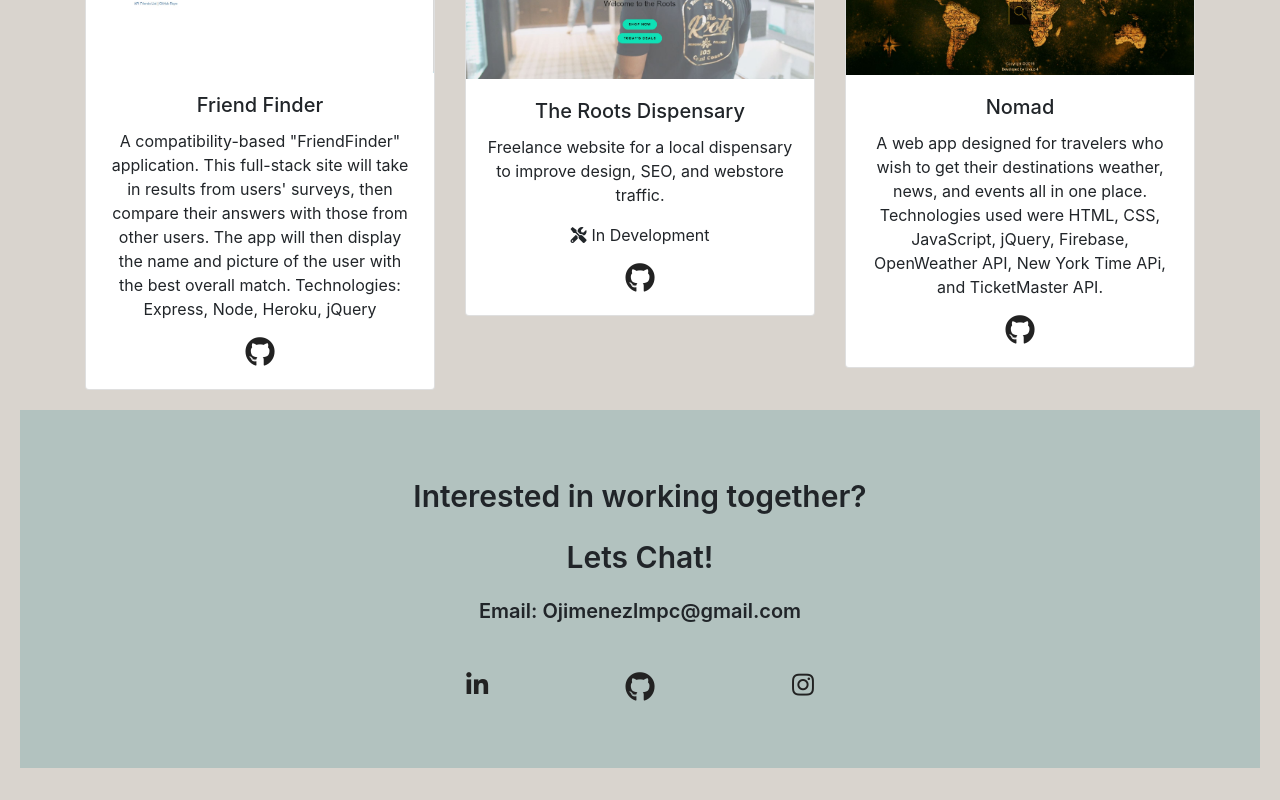
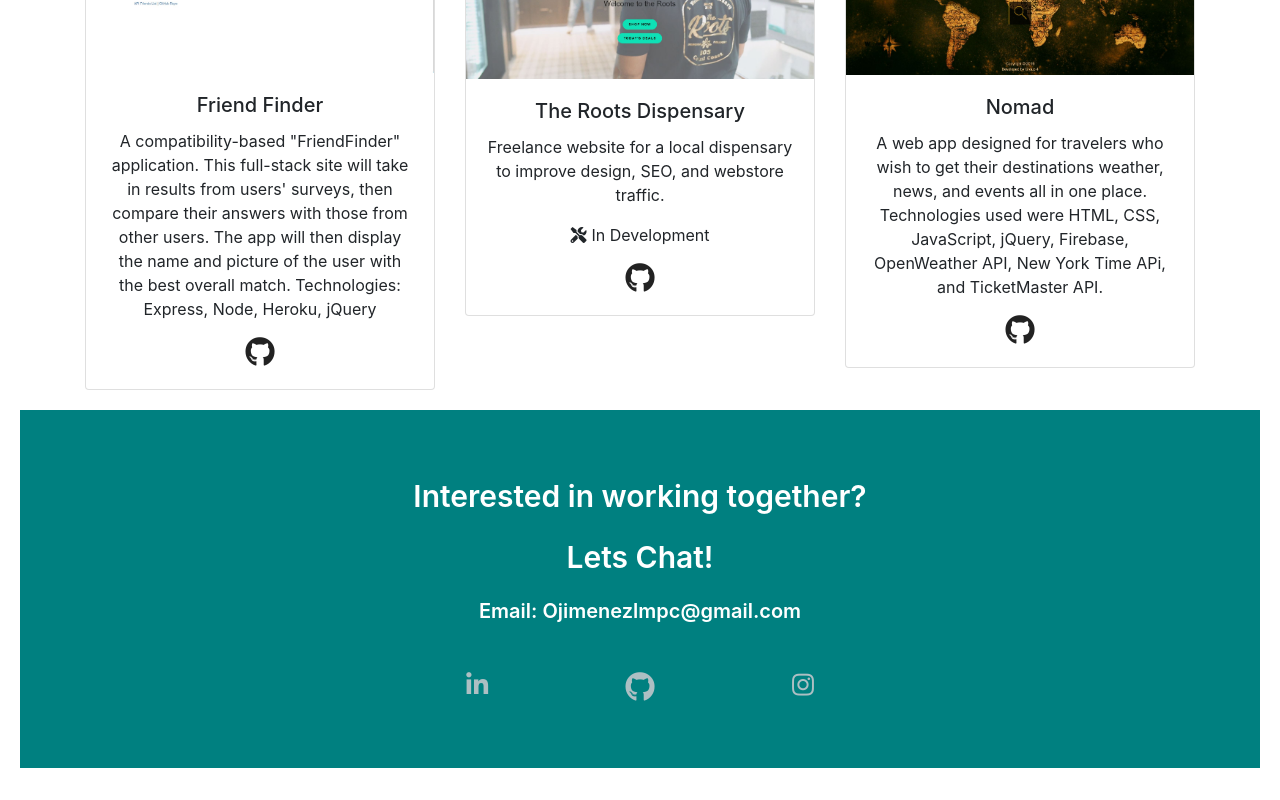
Before and after one commit to Nomad9-0/Oscar-Portfolio, a React (Create React App) app in the folder oscar-portfolio/: page / in a window 1280 px wide. Shown: the part 2374-3174 px from the top of the page. Built offline with nearby package versions, Linux system fonts and the light colour scheme.

Commit message:
pallet update

```diff
--- a/oscar-portfolio/src/App.css
+++ b/oscar-portfolio/src/App.css
@@ -1,15 +1,15 @@
 html {
-    background-color: #d9d4ce;
+    background-color: #fff;
 }
 #root {
-    background-color: #d9d4ce;
+    background-color: #fff;
 }
 .app {
     text-align: center;
     width: 1240px;
     margin-right: auto;
     margin-left: auto;
-    background-color: #d9d4ce;
+    background-color: #fff;
 }
 @media screen and (max-width: 1240px) {
     .app{
--- a/oscar-portfolio/src/Footer.css
+++ b/oscar-portfolio/src/Footer.css
@@ -1,5 +1,6 @@
 .footer {
-    background: #b2c2bf !important;
+    background: #008080 !important;
+    color: #fff;
 }
 .footer p {
     font-size: 30px;
@@ -14,21 +15,24 @@
 .fa-linkedin-in {
     font-size: 25px;
     text-decoration: none;
-    color: #222;
+    color: #ADBFC3;
+}
+.footer .fa-github {
+    color: #ADBFC3;
 }
 .fa-instagram {
     font-size: 25px;
     text-decoration: none;
-    color: #222;
+    color: #ADBFC3;
 }
 .footer .fa-github:hover {
-    color: #5B7C81;
+    color: #fff;
 }
 .fa-linkedin-in:hover {
-    color: #5B7C81;
+    color: #fff;
 }
 .fa-instagram:hover {
-    color: #5B7C81;
+    color: #fff;
 }
 @media screen and (max-width: 781px) {
     .footer .col {
--- a/oscar-portfolio/src/Hero.css
+++ b/oscar-portfolio/src/Hero.css
@@ -22,7 +22,7 @@ h2 {
 .about {
     color: #fff;
     padding: 4rem 1.5rem;
-    background: #495950;
+    background: #008080;
 }
 .about h3 {
     padding-bottom: 20px;
--- a/oscar-portfolio/src/Skills.css
+++ b/oscar-portfolio/src/Skills.css
@@ -1,7 +1,7 @@
 .skillsContainer {
-    background: #526768;
+    background: #ADBFC3;
     margin-top: 20px;
-    color: #d9d4ce;
+    color: #333;
 }
 .skillsContainer .col {
     border: 1px solid #c0ded9;
@@ -21,7 +21,7 @@ ul {
 .tools {
     font-size: 20px;
     font-weight: 600;
-    color: #fff;
+    color: #222;
     text-decoration: underline;
 }
 ul li {
```
